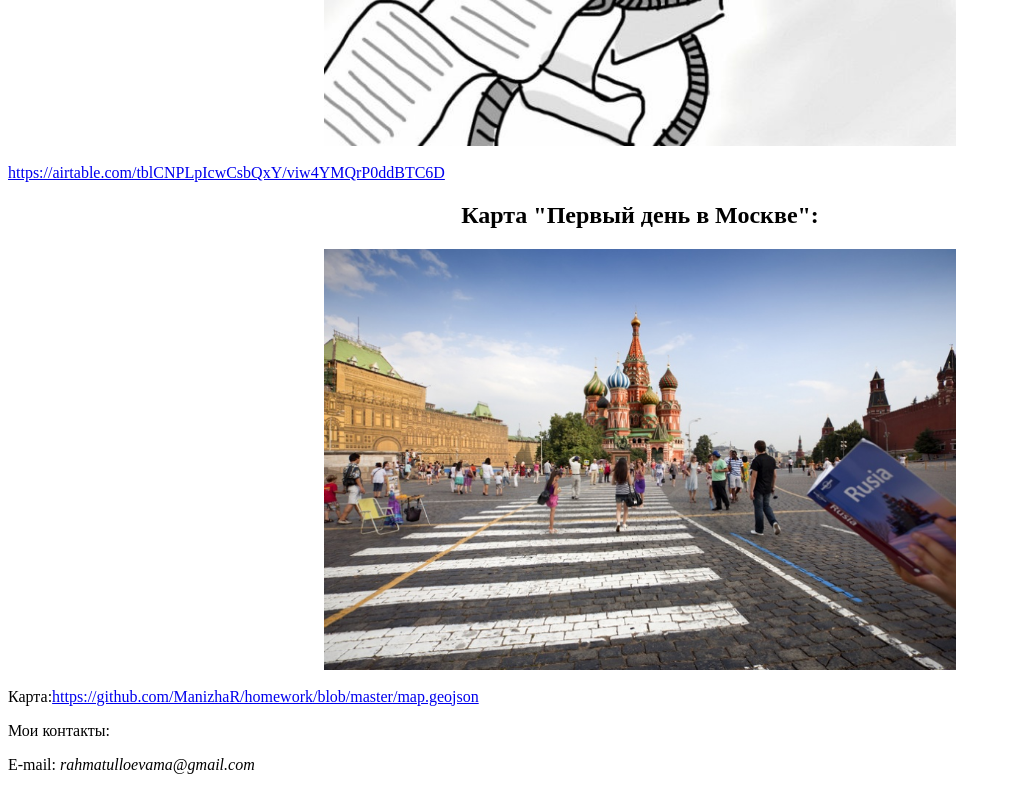
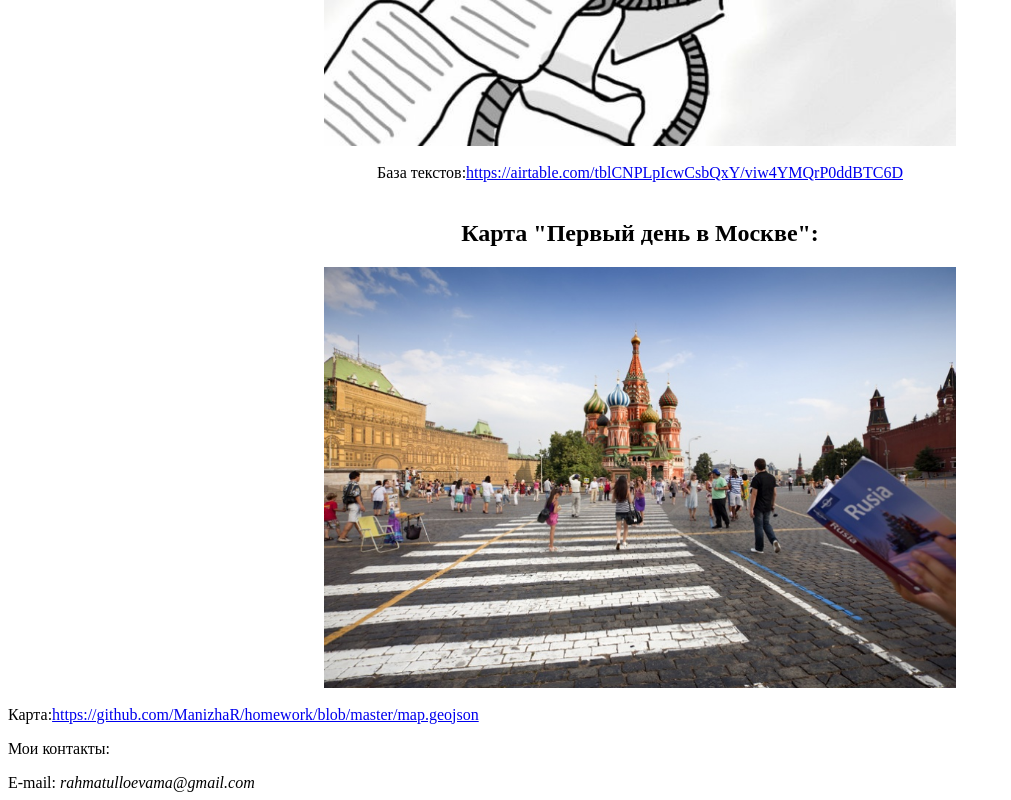
Before and after one commit to ManizhaR/ManizhaR.github.io, a plain HTML site: page index.html in a window 1280 px wide. Shown: the part 2628-3428 px from the top of the page, without its empty margins (0-1011 px from the left). Drawn offline with Linux system fonts and the light colour scheme.

Commit message:
Update index.html

```diff
--- a/index.html
+++ b/index.html
@@ -31,7 +31,7 @@
       <br/>
       <center><img alt="Redability" width="50%" src="read.jpg"></center>
       <br/>
-      <a href=https://airtable.com/tblCNPLpIcwCsbQxY/viw4YMQrP0ddBTC6D>https://airtable.com/tblCNPLpIcwCsbQxY/viw4YMQrP0ddBTC6D</a>
+      <center>База текстов:<a href=https://airtable.com/tblCNPLpIcwCsbQxY/viw4YMQrP0ddBTC6D>https://airtable.com/tblCNPLpIcwCsbQxY/viw4YMQrP0ddBTC6D</a></center>
       <br/>
       <center><h2>Карта "Первый день в Москве":</h2></center>
       <center><img alt="Перый день в Москве" width="50%" src="moscow.jpeg"></center>
```
